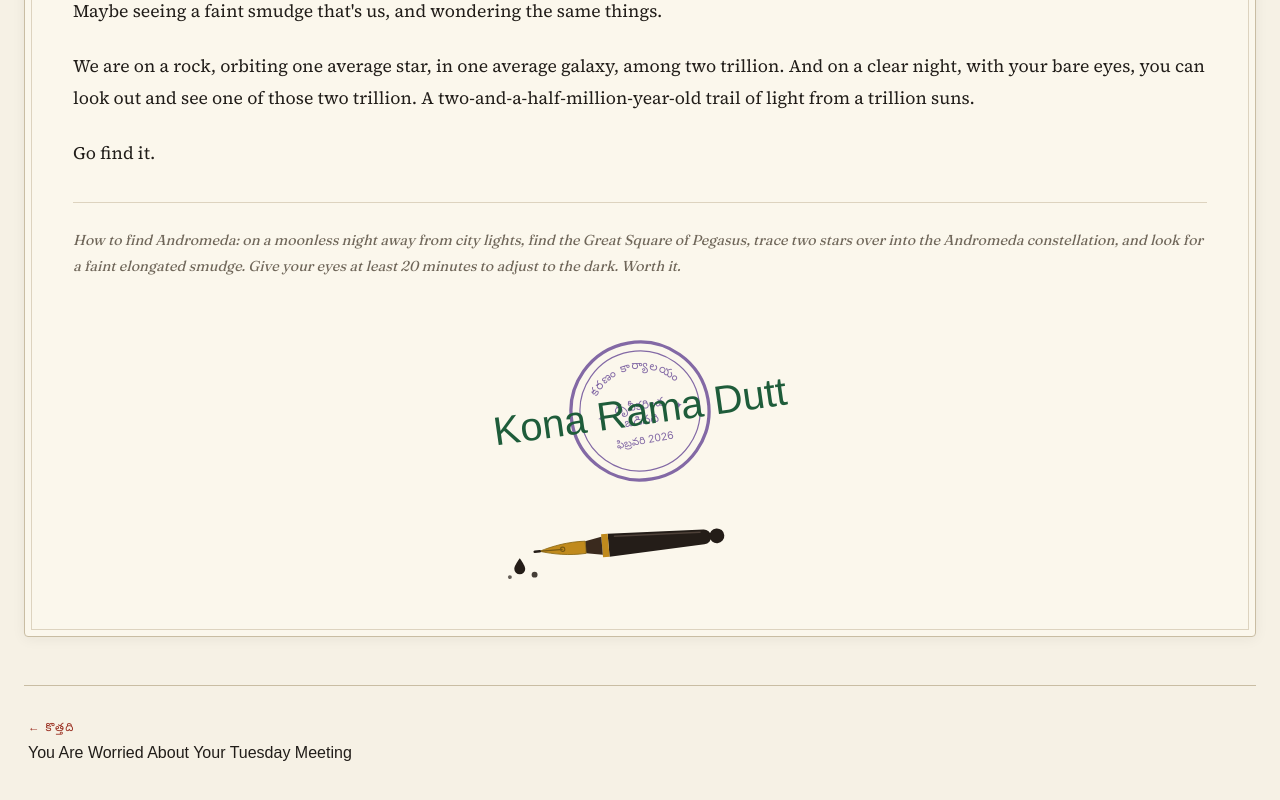
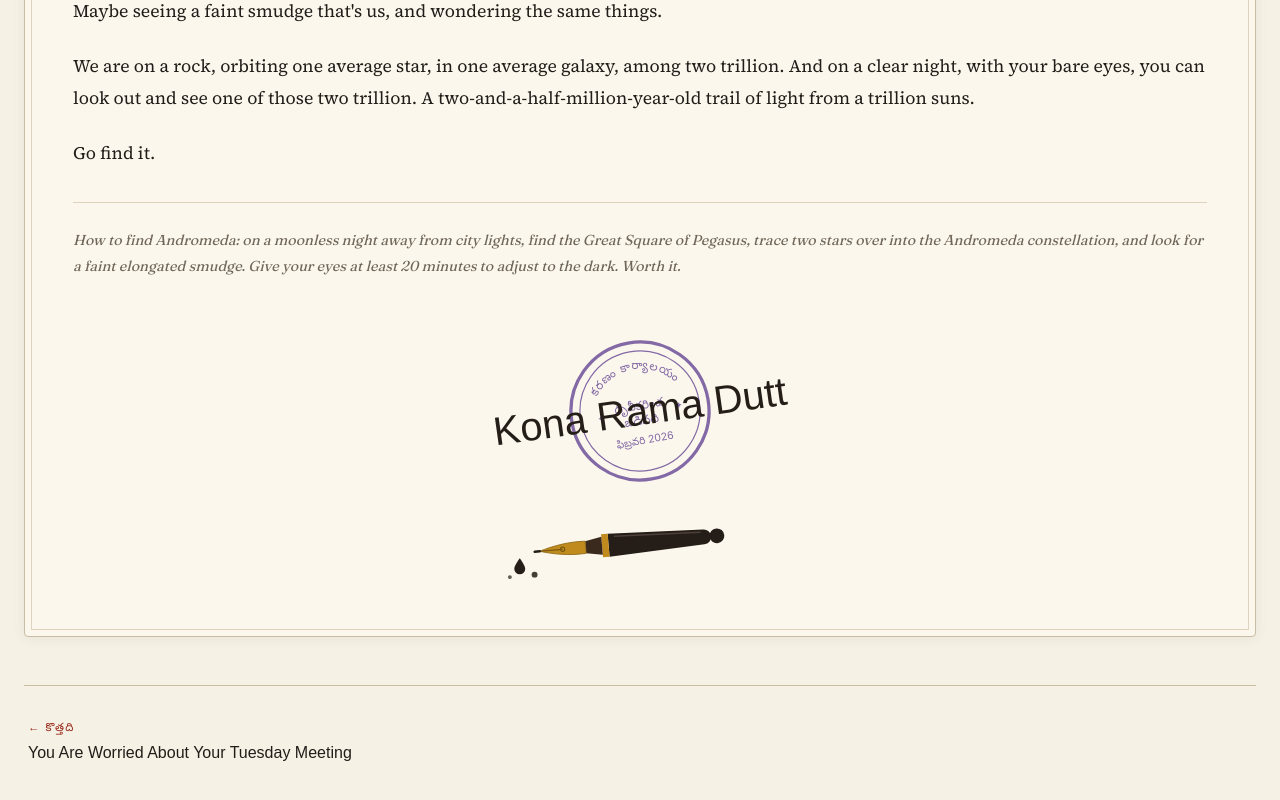
Before and after one commit to bansi-007/bansi, a Next.js app: page /blog/andromeda in a window 1280 px wide. Shown: the part 2616-3416 px from the top of the page. Built offline with nearby package versions, Linux system fonts and the light colour scheme; a web font is replaced by a local one.

Commit message:
Signature back to black ink; seal stays violet

```diff
--- a/src/app/blog/[slug]/page.tsx
+++ b/src/app/blog/[slug]/page.tsx
@@ -133,7 +133,7 @@ export default async function BlogPost({ params }: { params: Promise<{ slug: str
                                 transform: 'translate(-50%, -50%) rotate(-8deg)',
                                 fontFamily: 'var(--font-signature), cursive',
                                 fontSize: '2.5rem',
-                                color: '#1e5c3a',
+                                color: '#241d18',
                                 whiteSpace: 'nowrap',
                                 zIndex: 1,
                             }}>
```
